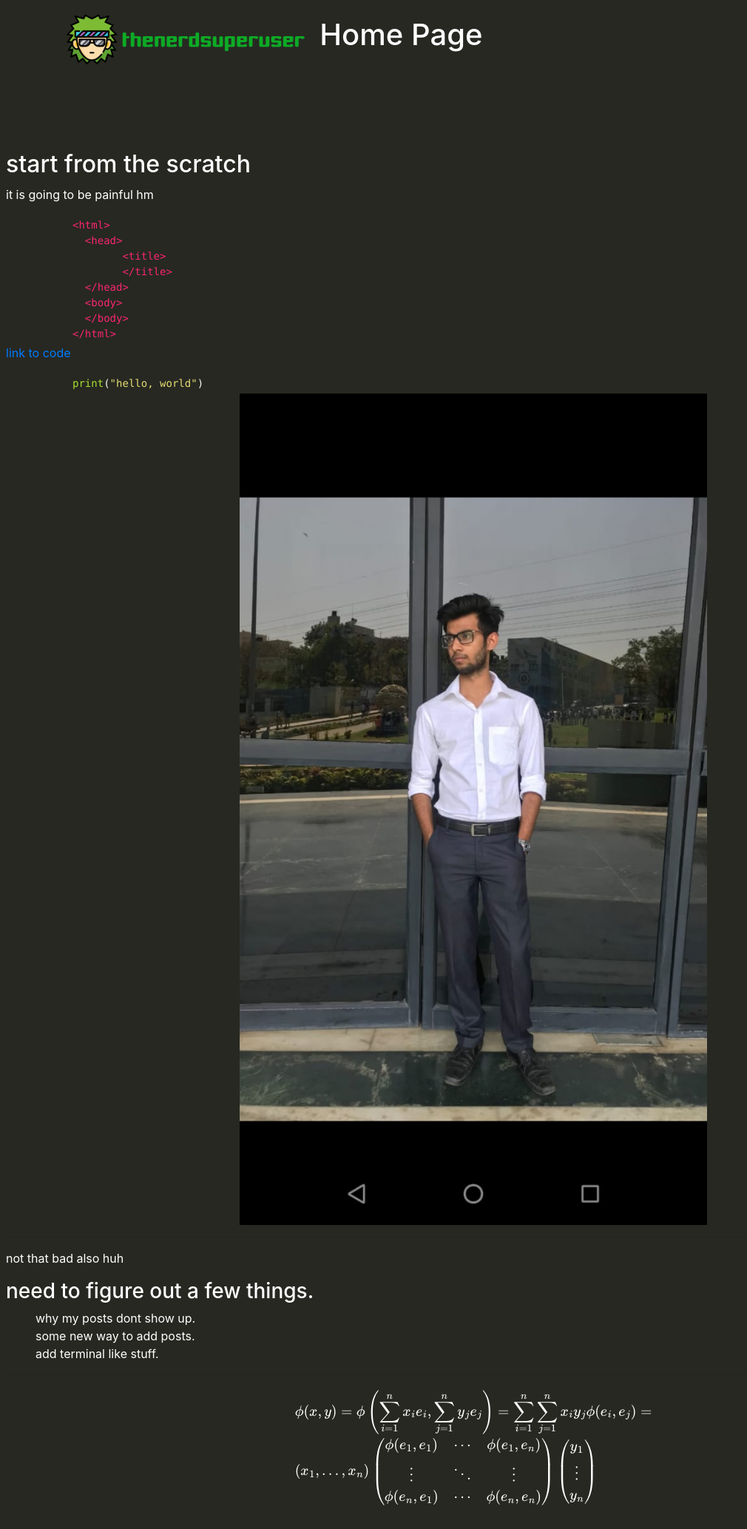
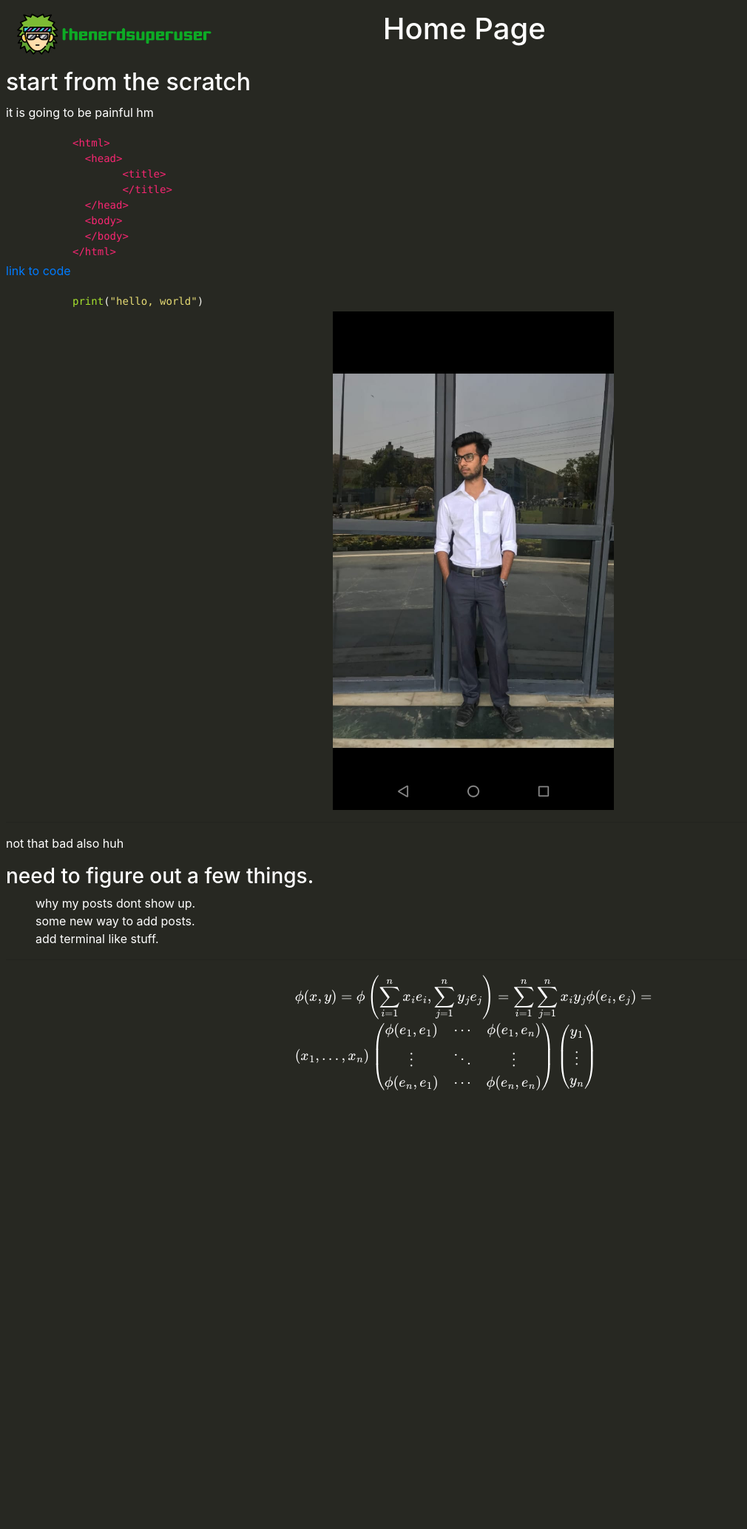
Before and after one commit to rh3xp/website.old, a Jekyll site: the page built from index.md, in a window 1280 px wide. Shown: the whole page at 74% size, without its empty margins (0-1010 px from the left). Built offline with Jekyll 4.4.1, drawn with Linux system fonts in a browser that asks for light colours; formulas are drawn with MathJax 3; after the commit the page ends 1506 px from its top, so only the background shows below that.

Commit message:
lost track while doing css

```diff
--- a/_includes/header.html
+++ b/_includes/header.html
@@ -1,30 +1,10 @@
 {% include head.html %}
 
 
-<!---
-<img style="display: inline;" src={{ "assets/images/logo.png" | relative_url }} alt="logo" />
-<h1 style="display: inline;">{{ page.title }}</h1>
--->
-<nav style="background: #272822;">
-  <!-- Brand/logo -->
-    <a style="text-align: center; color: #fff;" class="navbar-brand" href={{ site.baseurl }}>
-        <img style="display: inline;" src= {{ "assets/images/logo.png" | relative_url }} >
-    <h1 style="display: inline; align: center;"> {{ page.title }} </h1>
+<nav>
+    <a class="navbar-brand" href={{ site.baseurl }}>
+        <img style="display: inline; min-width: 60%; max-width: 100%;" width="70%" height="55%" src= {{ "assets/images/logo.png" | relative_url }} >
+
     </a>
+    <h1 style="display: inline; color: #fff; padding-left: .5%; text-align: right;"> {{ page.title }} </h1>
 </nav>
-<!---
-<div class="title-area">
-    <a href={{ site.baseurl }} >
-        <img src= {{ "assets/images/logo.png" | relative_url }} class="logo">
-    </a>
-    <h1 class="title"> {{ page.title }} </h1>
-</div>
--->
-<!---
-  <div class="title-area">
-      <h1 class="title"> {{ page.title }} </h1>
-      <a href={{ site.baseurl }} >
-          <img src= {{ "assets/images/logo.png" | relative_url }} class="logo">
-      </a>
-  </div>
--->
--- a/assets/css/main.scss
+++ b/assets/css/main.scss
@@ -13,20 +13,26 @@ body
     padding: .5em;
 }
 
+nav
+{
+	background: #272822;
+    padding-right: 1.5em;
+}
+
 .post-area, h1, h2
 {
     margin: 0;
     margin-bottom: .2em;
-    margin-top: 2em;
+    text-align: justify;
     padding: .1em 0;
 }
 
 
 // MathJax
-.mjx-chtml
+#MathJax-Element-1-Frame
 {
     width: 80%;
-    padding-left: 1.5em;
+    padding-right: .5em;
 }
 
 
@@ -43,6 +49,7 @@ body
 p
 {
     padding-left: 2em 0;
+    text-align: justify;
 }
 
 a
@@ -52,6 +59,7 @@ a
 
 ul
 {
+    text-align: justify;
     list-style: none;
 }
 
@@ -60,7 +68,7 @@ img {
   display: block;
   margin-left: auto;
   margin-right: auto;
-  width: 50%;
+  width: 30%;
   max-width: 100%;
 }
 
```
Also changed, not shown: 3 other files.
